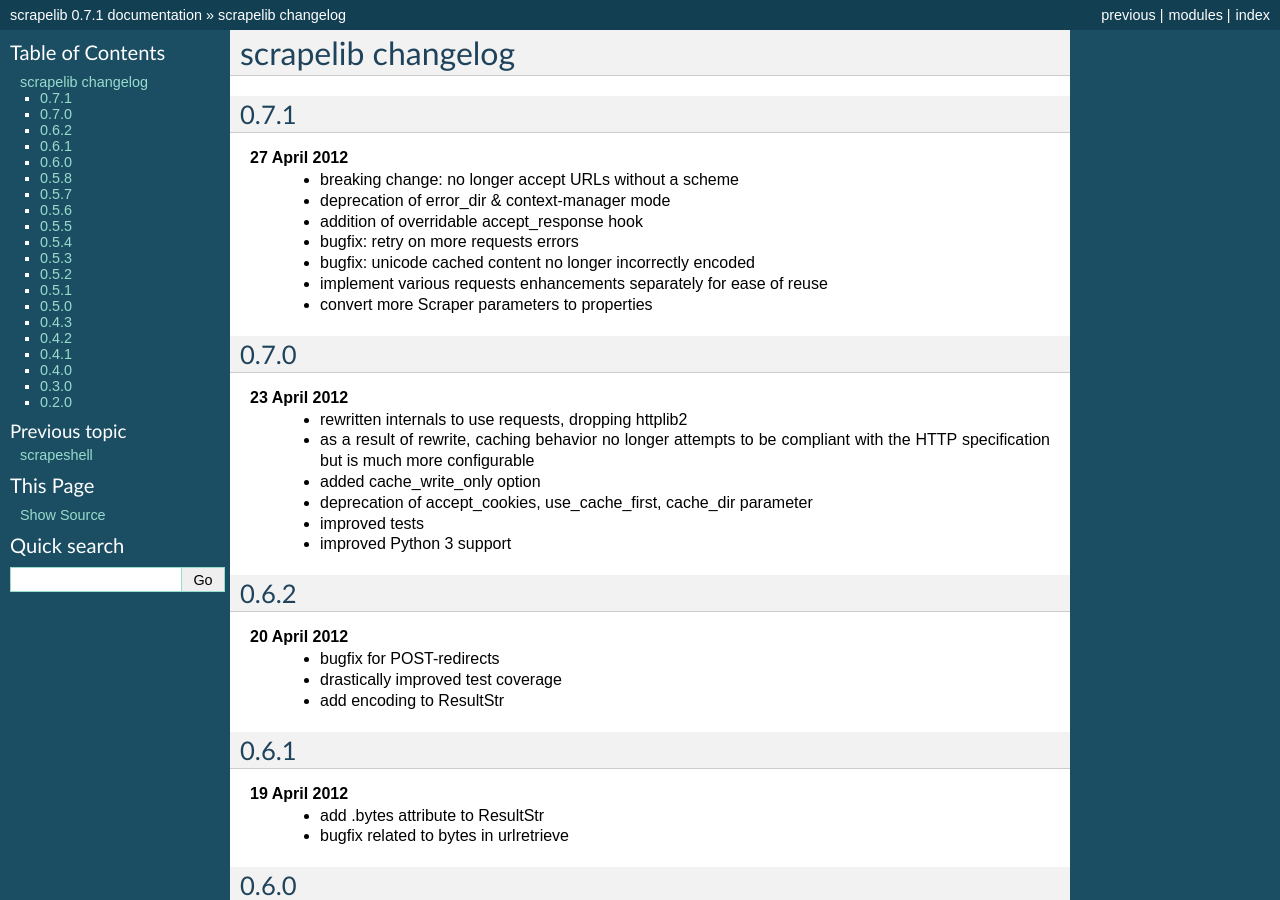
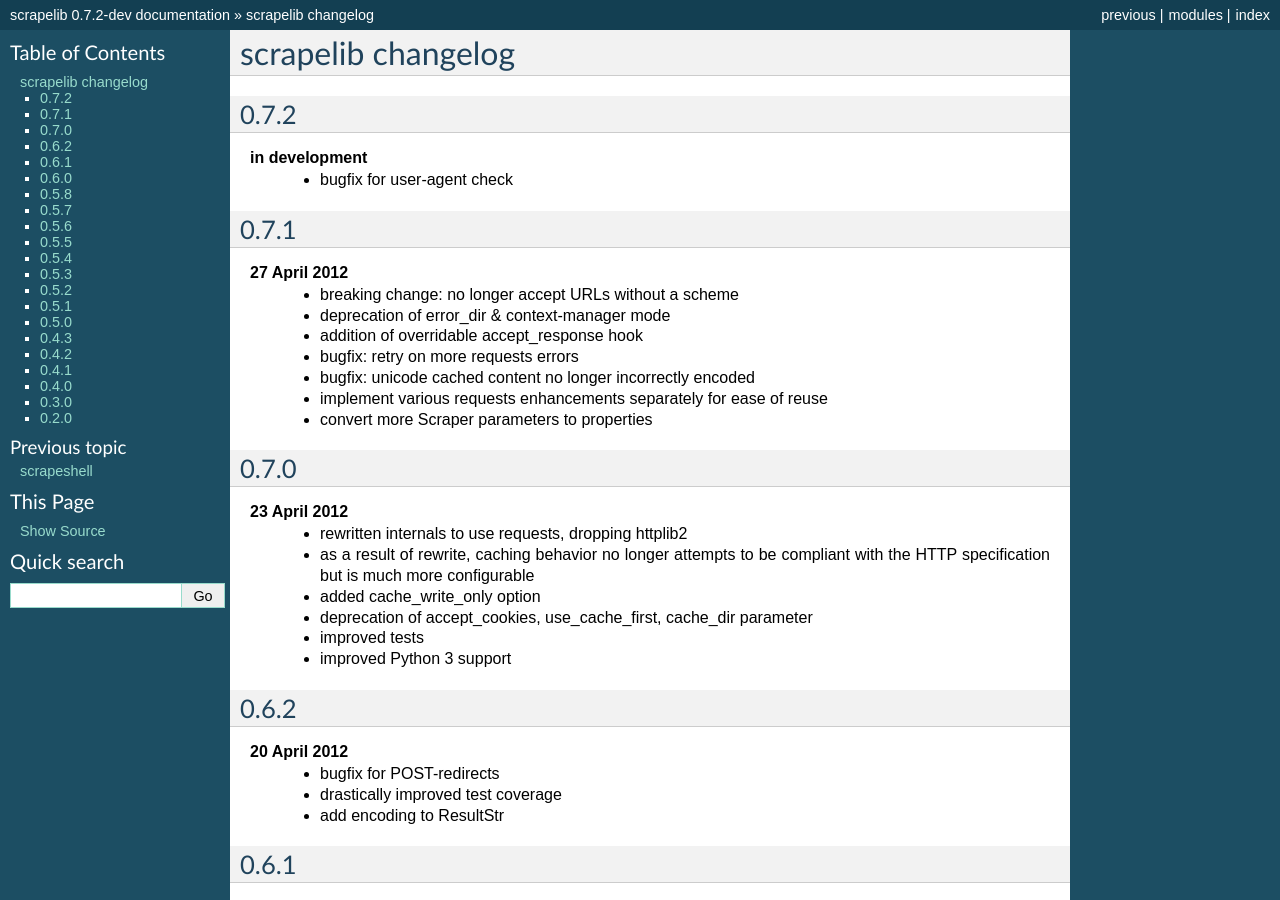
Before and after one commit to jamesturk/scrapelib, a Sphinx documentation site: the page built from docs/changelog.rst, in a window 1280 px wide and 900 px high. Built offline with Sphinx 7.4.7, drawn with Linux system fonts in a browser that asks for light colours; some of the changed text lies outside the part shown.

Commit message:
0.7.2 dev bump

```diff
--- a/docs/changelog.rst
+++ b/docs/changelog.rst
@@ -1,5 +1,10 @@
 scrapelib changelog
 ===================
+
+0.7.2
+-----
+**in development**
+    * bugfix for user-agent check
 
 0.7.1
 -----
--- a/docs/conf.py
+++ b/docs/conf.py
@@ -50,7 +50,7 @@ copyright = u'2012, Sunlight Labs'
 # The short X.Y version.
 version = '0.7'
 # The full version, including alpha/beta/rc tags.
-release = '0.7.1'
+release = '0.7.2-dev'
 
 # The language for content autogenerated by Sphinx. Refer to documentation
 # for a list of supported languages.
--- a/scrapelib/__init__.py
+++ b/scrapelib/__init__.py
@@ -28,7 +28,7 @@ else:                               # pragma: no cover
     from urllib import robotparser
     _str_type = str
 
-__version__ = '0.7.1'
+__version__ = '0.7.2-dev'
 _user_agent = 'scrapelib {0}'.format(__version__)
 
 
--- a/setup.py
+++ b/setup.py
@@ -5,7 +5,7 @@ from setuptools import setup, find_packages
 long_description = open('README.rst').read()
 
 setup(name="scrapelib",
-      version='0.7.1',
+      version='0.7.2-dev',
       py_modules=['scrapelib'],
       author="James Turk",
       author_email='jturk@sunlightfoundation.com',
```
